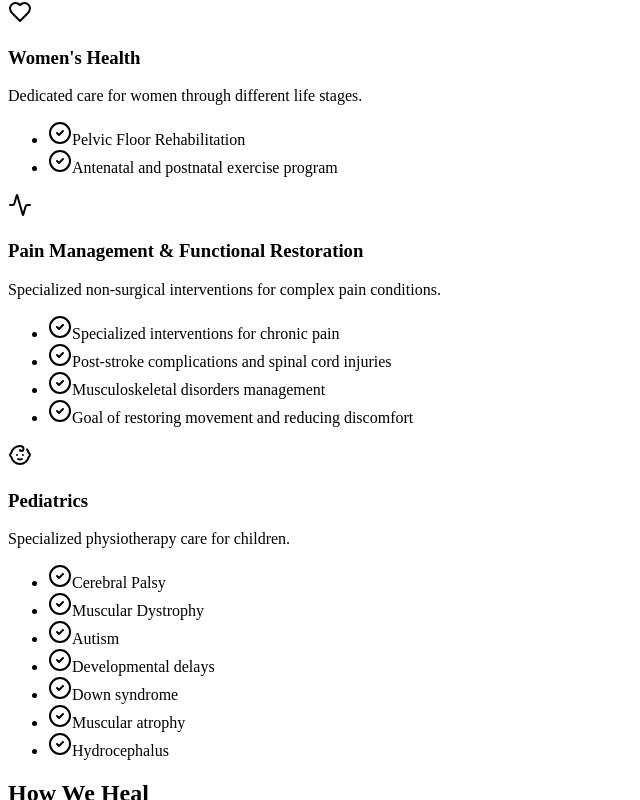
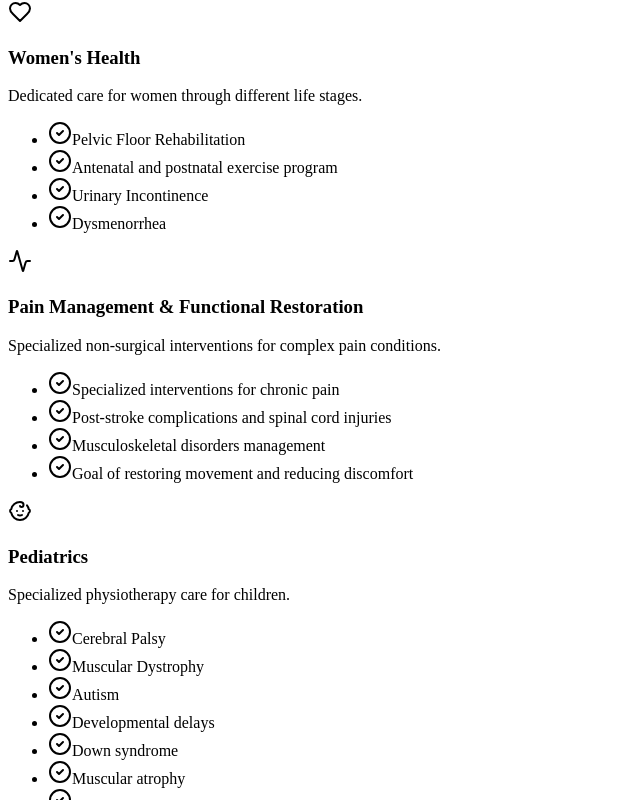
Before and after one commit to Rakesh-ai-ds/raja_health_care_clinic, a React (Vite) app in the folder client/: page /services in a window 1280 px wide. Shown: the part 2721-3521 px from the top of the page, without its empty margins (0-640 px from the left). Built offline with nearby package versions, Linux system fonts and the light colour scheme; a web font is replaced by a local one.

Commit message:
Add Urinary Incontinence and Dysmenorrhea to Women's Health

```diff
--- a/client/src/pages/Services.tsx
+++ b/client/src/pages/Services.tsx
@@ -94,7 +94,9 @@ export default function Services() {
       description: "Dedicated care for women through different life stages.",
       points: [
         "Pelvic Floor Rehabilitation",
-        "Antenatal and postnatal exercise program"
+        "Antenatal and postnatal exercise program",
+        "Urinary Incontinence",
+        "Dysmenorrhea"
       ],
       id: "womens-health"
     },
```
